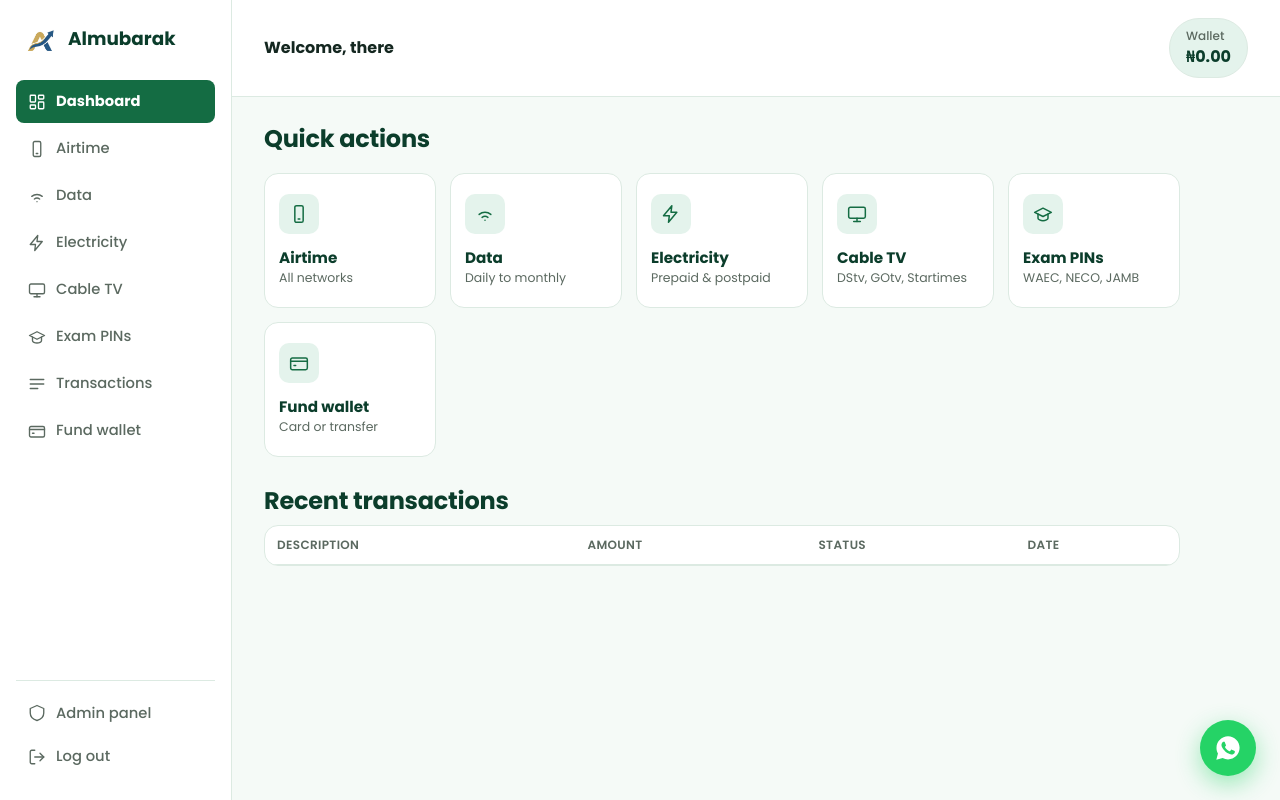
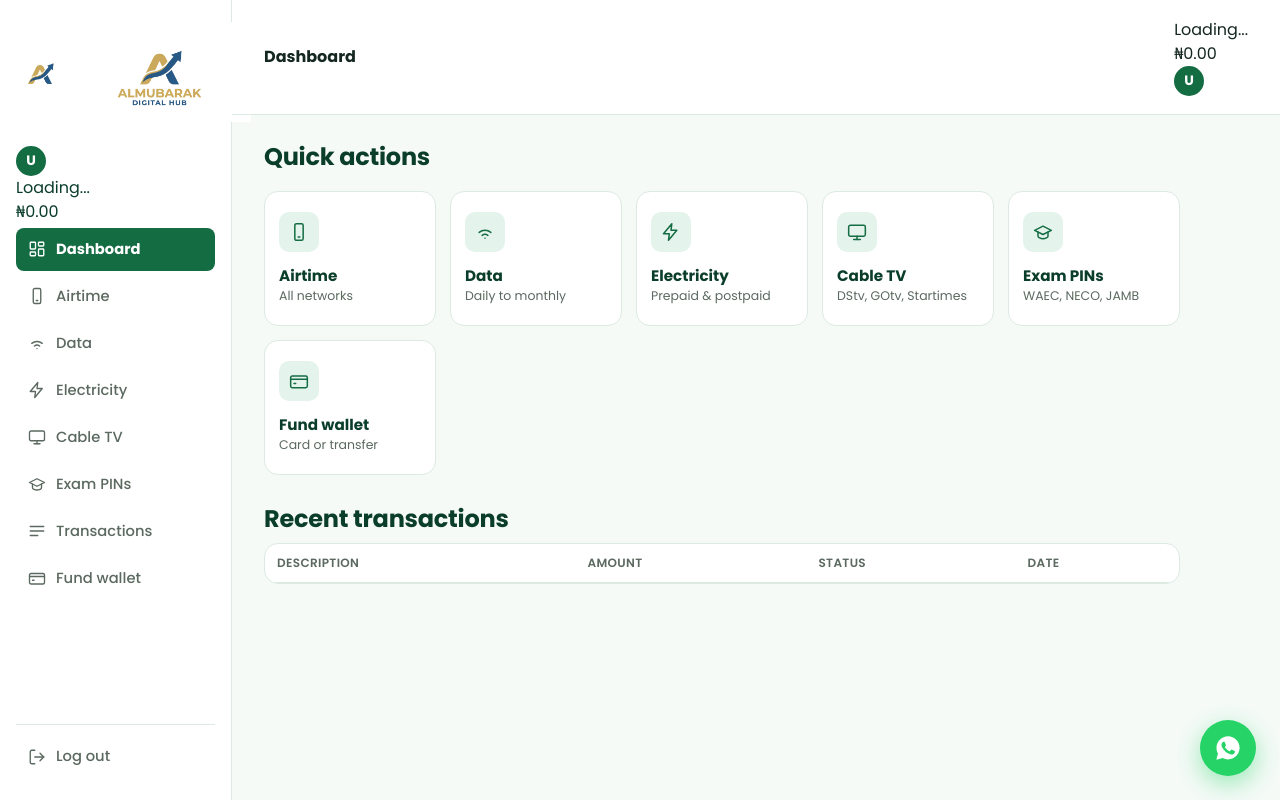
Before and after one commit to somboy015c/almubarak, a plain HTML site: page dashboard.html in a window 1280 px wide. Drawn offline with Linux system fonts and the light colour scheme; no server answers; sample sign-in values are in the browser's storage.

Commit message:
Add files via upload

```diff
--- a/dashboard.html
+++ b/dashboard.html
@@ -16,8 +16,16 @@
   <aside class="sidebar" id="sidebar">
     <a href="index.html" class="brand">
       <img class="brand-mark" src="assets/icon.png" alt="Almubarak Digital Hub logo" />
+      <img class="brand-mark-full" src="assets/logo.jpg" alt="Almubarak Digital Hub" />
       <span class="brand-text">Almubarak</span>
     </a>
+    <div class="sidebar-profile">
+      <div class="user-avatar-circle" id="sidebar-avatar">U</div>
+      <div class="sidebar-profile-text">
+        <div class="sidebar-profile-name" id="sidebar-username">Loading...</div>
+        <div class="sidebar-profile-balance" id="sidebar-balance">₦0.00</div>
+      </div>
+    </div>
     <button class="nav-item active" data-view="home"><svg class="icon" viewBox="0 0 24 24"><rect x="3" y="3" width="7" height="9" rx="1"/><rect x="14" y="3" width="7" height="5" rx="1"/><rect x="14" y="12" width="7" height="9" rx="1"/><rect x="3" y="16" width="7" height="5" rx="1"/></svg>Dashboard</button>
     <button class="nav-item" data-view="airtime"><svg class="icon" viewBox="0 0 24 24"><rect x="7" y="2" width="10" height="20" rx="2"/><line x1="11" y1="18" x2="13" y2="18"/></svg>Airtime</button>
     <button class="nav-item" data-view="data"><svg class="icon" viewBox="0 0 24 24"><path d="M5 12.5a11 11 0 0114 0"/><path d="M8.5 16a6 6 0 017 0"/><line x1="12" y1="19.5" x2="12" y2="19.51"/></svg>Data</button>
@@ -39,6 +47,7 @@
       </button>
       <a href="index.html" class="brand">
         <img class="brand-mark" src="assets/icon.png" alt="Almubarak Digital Hub logo" />
+      <img class="brand-mark-full" src="assets/logo.jpg" alt="Almubarak Digital Hub" />
         <span class="brand-text">Almubarak</span>
       </a>
       <div class="wallet-pill">
@@ -47,10 +56,14 @@
     </div>
     <div class="topbar">
       <div>
-        <strong id="greeting">Welcome</strong>
+        <strong>Dashboard</strong>
       </div>
-      <div class="wallet-pill">
-        <div><div class="label">Wallet</div><span id="wallet-amount">₦0.00</span></div>
+      <div class="topbar-profile">
+        <div class="topbar-profile-text">
+          <div class="topbar-profile-name" id="topbar-username">Loading...</div>
+          <div class="topbar-profile-balance" id="topbar-balance">₦0.00</div>
+        </div>
+        <div class="user-avatar-circle" id="topbar-avatar">U</div>
       </div>
     </div>
 
```
Also changed, not shown: admin.html (+16 -0 lines), index.html (+3 -1 lines), login.html (+1 -0 lines), register.html (+1 -0 lines).
